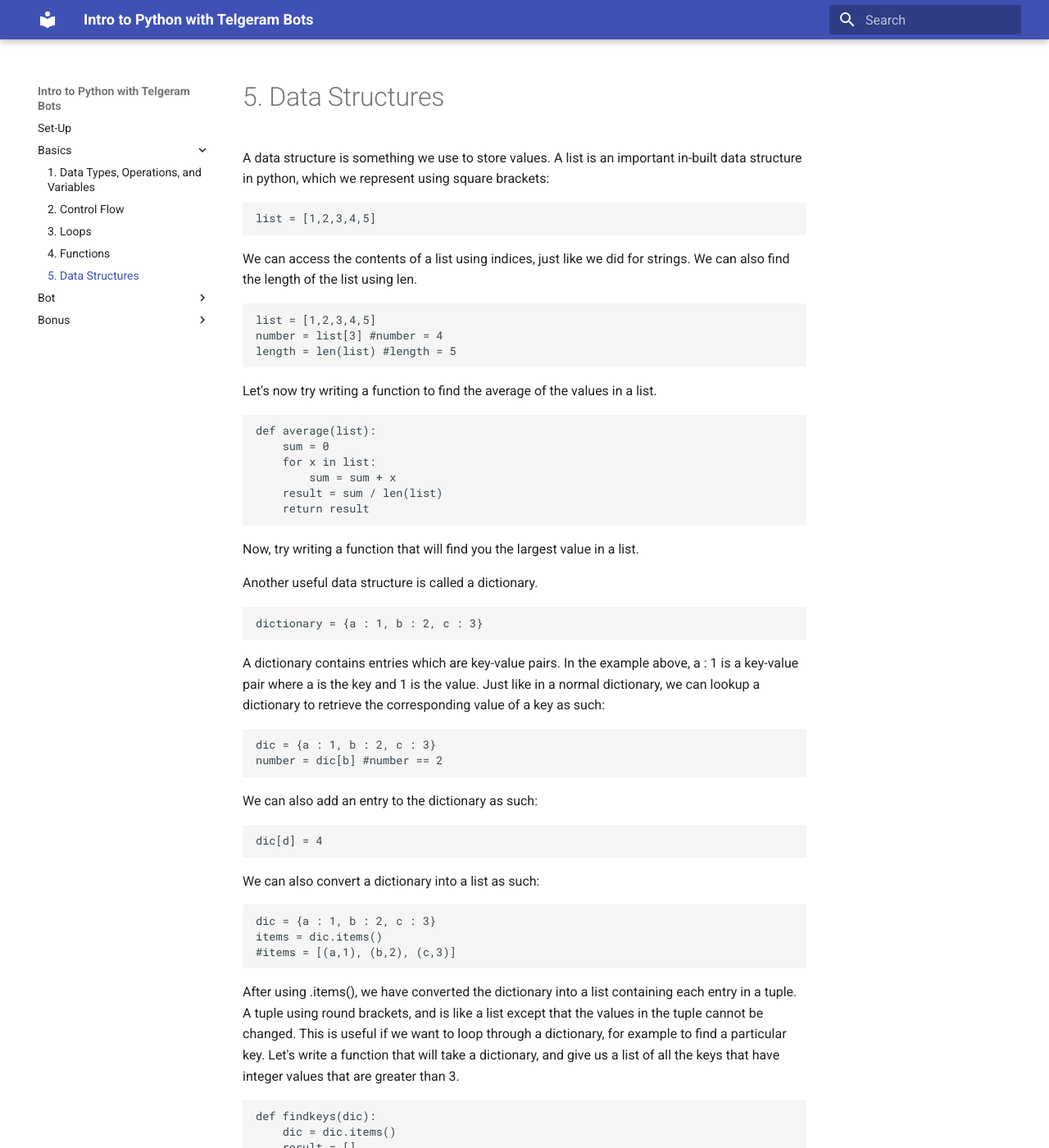
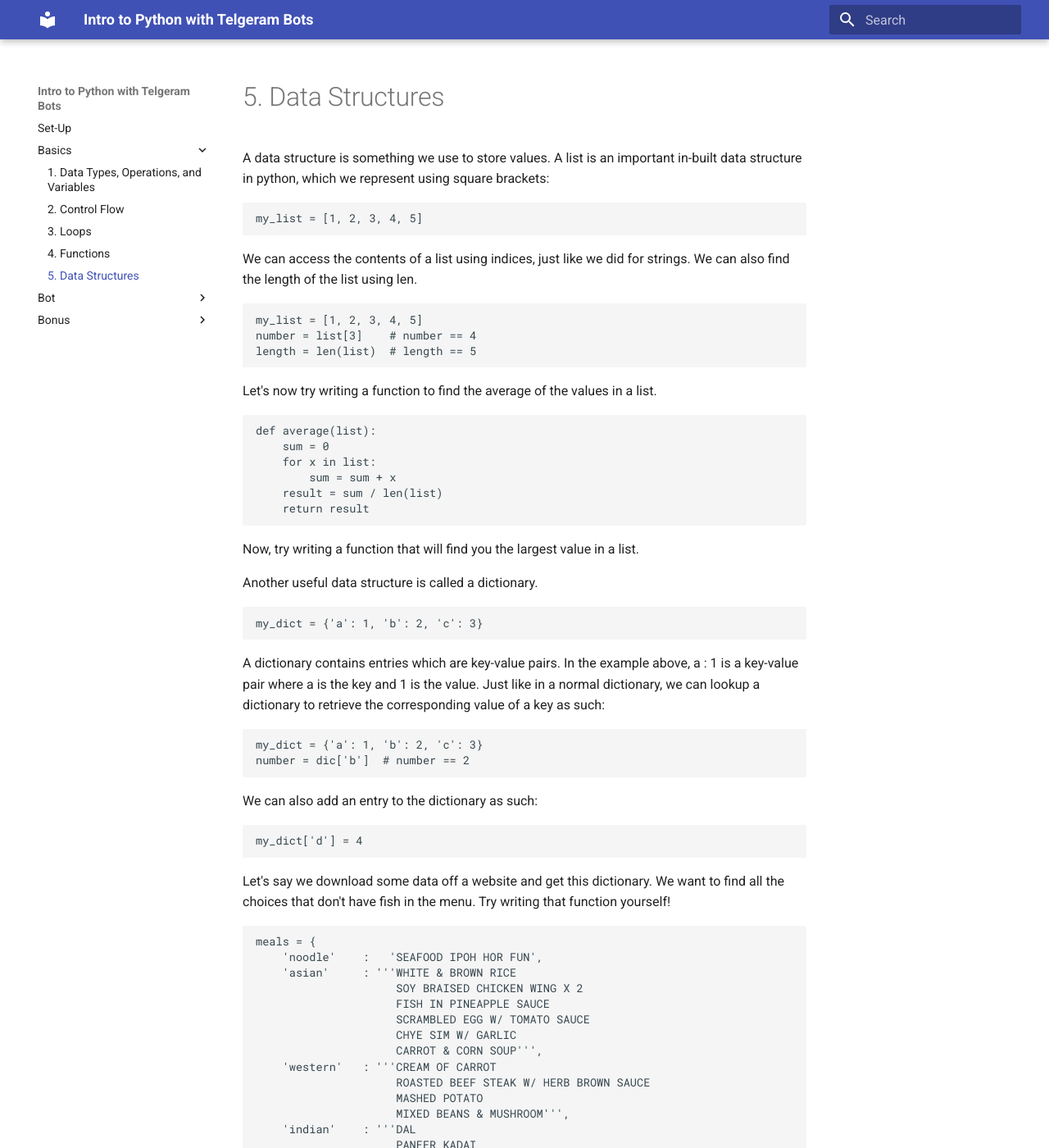
Before and after one commit to USP-Python/USP-Python.github.io, an MkDocs documentation site: the page built from docs/05-basics.md, in a window 1280 px wide and 1400 px high. Shown: the whole window at 82% size. Built offline with MkDocs 1.6.1 and Material for MkDocs 9.7.7, drawn with Linux system fonts in a browser that asks for light colours; old or Windows-style settings are respelled for this version of MkDocs; some of the changed text lies outside the part shown.

Commit message:
Fixed errors
1. list is a keyword, not to be overwritten
2. Style changes according to PEP8
   a. spaces after comma for non-function-parameters
   b. two spaces after code for comment on the same line
   c. one space after the pound sign for comments
3. NameError for dictionaries
4. items method of dict returns iterator dict_items, not list
   (python2 -> python3 change)

````diff
--- a/docs/05-basics.md
+++ b/docs/05-basics.md
@@ -1,15 +1,15 @@
 A data structure is something we use to store values. A list is an important in-built data structure in python, which we represent using square brackets:
 
 ```python
-list = [1,2,3,4,5]
+my_list = [1, 2, 3, 4, 5]
 ```
 
 We can access the contents of a list using indices, just like we did for strings. We can also find the length of the list using len.
 
 ```python
-list = [1,2,3,4,5]
-number = list[3] #number = 4
-length = len(list) #length = 5
+my_list = [1, 2, 3, 4, 5]
+number = list[3]    # number == 4
+length = len(list)  # length == 5
 ```
 Let's now try writing a function to find the average of the values in a list.
 
@@ -26,38 +26,19 @@ Now, try writing a function that will find you the largest value in a list.
 Another useful data structure is called a dictionary.
 
 ```python
-dictionary = {a : 1, b : 2, c : 3}
+my_dict = {'a': 1, 'b': 2, 'c': 3}
 ```
 A dictionary contains entries which are key-value pairs. In the example above, a : 1 is a key-value pair where a is the key and 1 is the value. Just like in a normal dictionary, we can lookup a dictionary to retrieve the corresponding value of a key as such:
 
 ```python
-dic = {a : 1, b : 2, c : 3}
-number = dic[b] #number == 2
+my_dict = {'a': 1, 'b': 2, 'c': 3}
+number = dic['b']  # number == 2
 ```
 
 We can also add an entry to the dictionary as such:
 
 ```python
-dic[d] = 4
-```
-We can also convert a dictionary into a list as such:
-
-```python
-dic = {a : 1, b : 2, c : 3}
-items = dic.items()
-#items = [(a,1), (b,2), (c,3)]
-```
-After using .items(), we have converted the dictionary into a list containing each entry in a tuple. A tuple using round brackets, and is like a list except that the values in the tuple cannot be changed.
-This is useful if we want to loop through a dictionary, for example to find a particular key. Let's write a function that will take a dictionary, and give us a list of all the keys that have integer values that are greater than 3.
-
-```python
-def findkeys(dic):
-    dic = dic.items()
-    result = []
-    for x in dic:
-        if x[1] > 3:
-            result = result + [x[0]]
-    return result
+my_dict['d'] = 4
 ```
 
 Let's say we download some data off a website and get this dictionary. We want to find all the choices that don't have fish in the menu. Try writing that function yourself!
````
